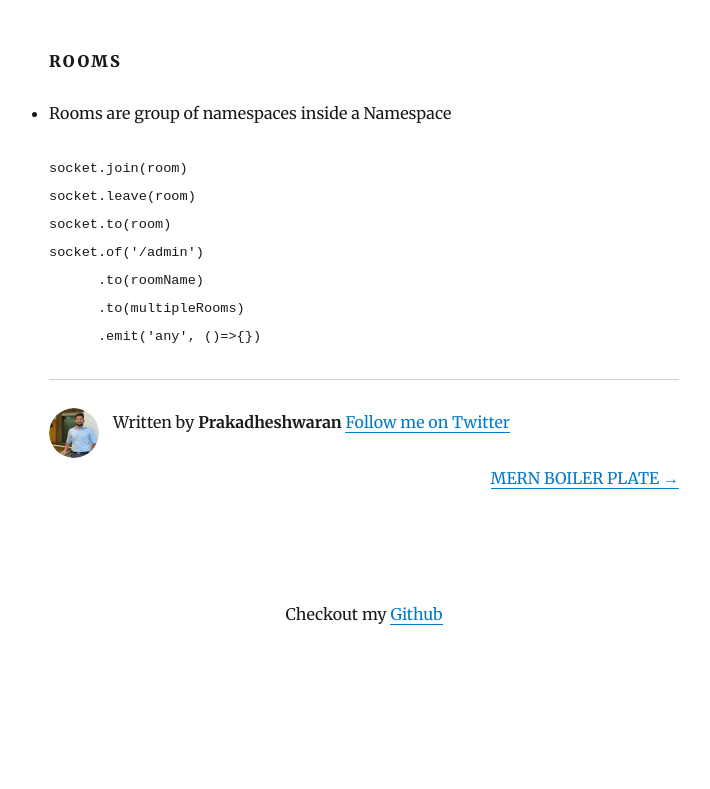
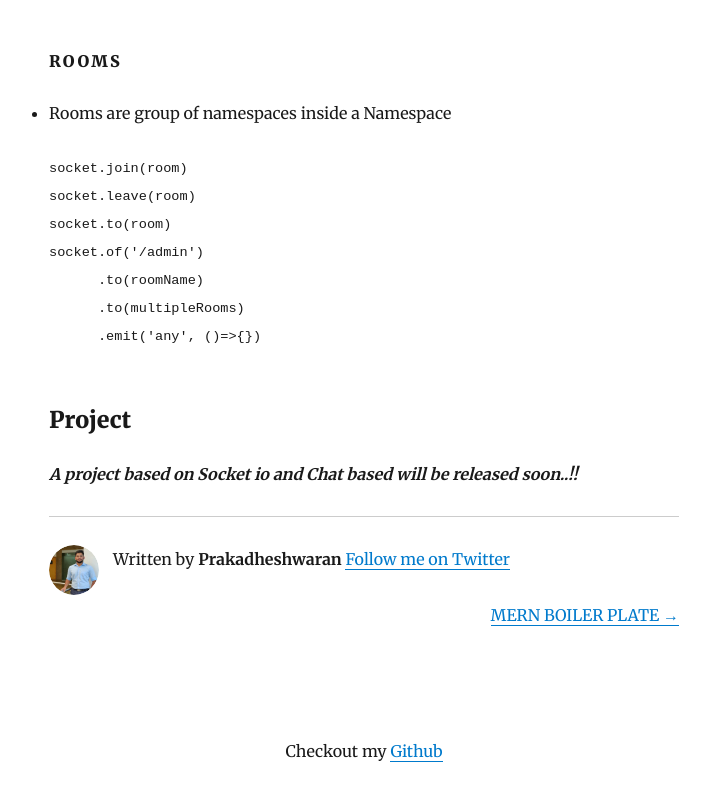
Before and after one commit to PrakadAlpha/personal-blog, a Gatsby site: page /blog/websockets-and-socket-io/ in a window 1280 px wide. Shown: the part 4279-5068 px from the top of the page, without its empty margins (276-986 px from the left). Before the commit the page ends 4931 px from the top, so only its background shows below. Built offline with nearby package versions, Linux system fonts and the light colour scheme; Gatsby itself is replaced by a stand-in of ours; some packages are replaced by stand-ins of ours; code samples lack their colours.

Commit message:
Update Blog “websockets-and-socket-io”

````diff
--- a/content/blog/websockets-and-socket-io.md
+++ b/content/blog/websockets-and-socket-io.md
@@ -161,3 +161,5 @@ server.listen(5000, () => console.log('Listening to 5000'));
         .to(multipleRooms)
         .emit('any', ()=>{})
   ```
+### Project
+   __*A project based on Socket io and Chat based will be released soon..!!*__
````
